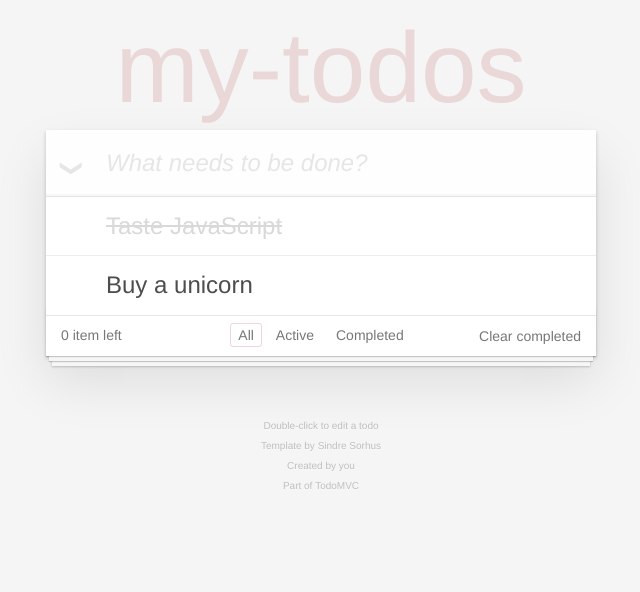
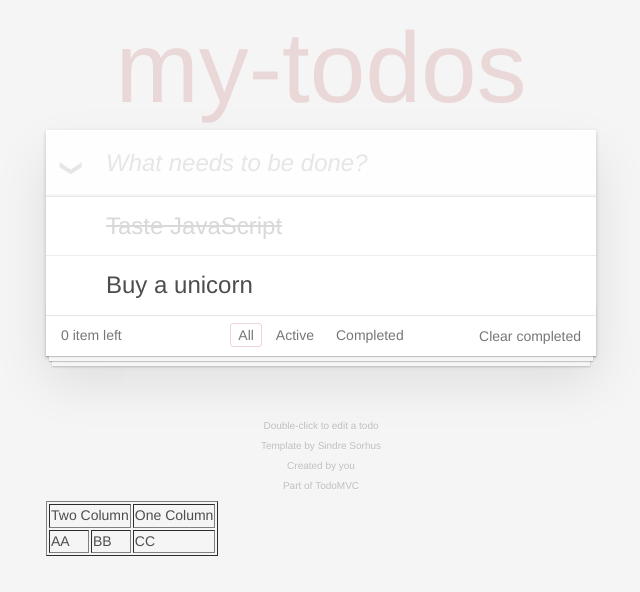
Before and after one commit to Coffee0127/TodoMVC-Angular, an Angular app: page / in a window 1280 px wide. Shown: the top 592 px of the page, without its empty margins (319-959 px from the left). Built offline with nearby package versions, Linux system fonts and the light colour scheme.

Commit message:
bind colspan to td

```diff
--- a/src/app/app.component.html
+++ b/src/app/app.component.html
@@ -56,3 +56,14 @@
   <p>Created by <a href="http://todomvc.com">you</a></p>
   <p>Part of <a href="http://todomvc.com">TodoMVC</a></p>
 </footer>
+<table border="1">
+  <tr>
+    <td [attr.colspan]="myColspan">Two Column</td>
+    <td>One Column</td>
+  </tr>
+  <tr>
+    <td>AA</td>
+    <td>BB</td>
+    <td>CC</td>
+  </tr>
+</table>
--- a/src/app/app.component.ts
+++ b/src/app/app.component.ts
@@ -8,4 +8,6 @@ import { Component } from '@angular/core';
 export class AppComponent {
 
   inputHint: string = 'What needs to be done?';
+
+  myColspan: number = 2;
 }
```
